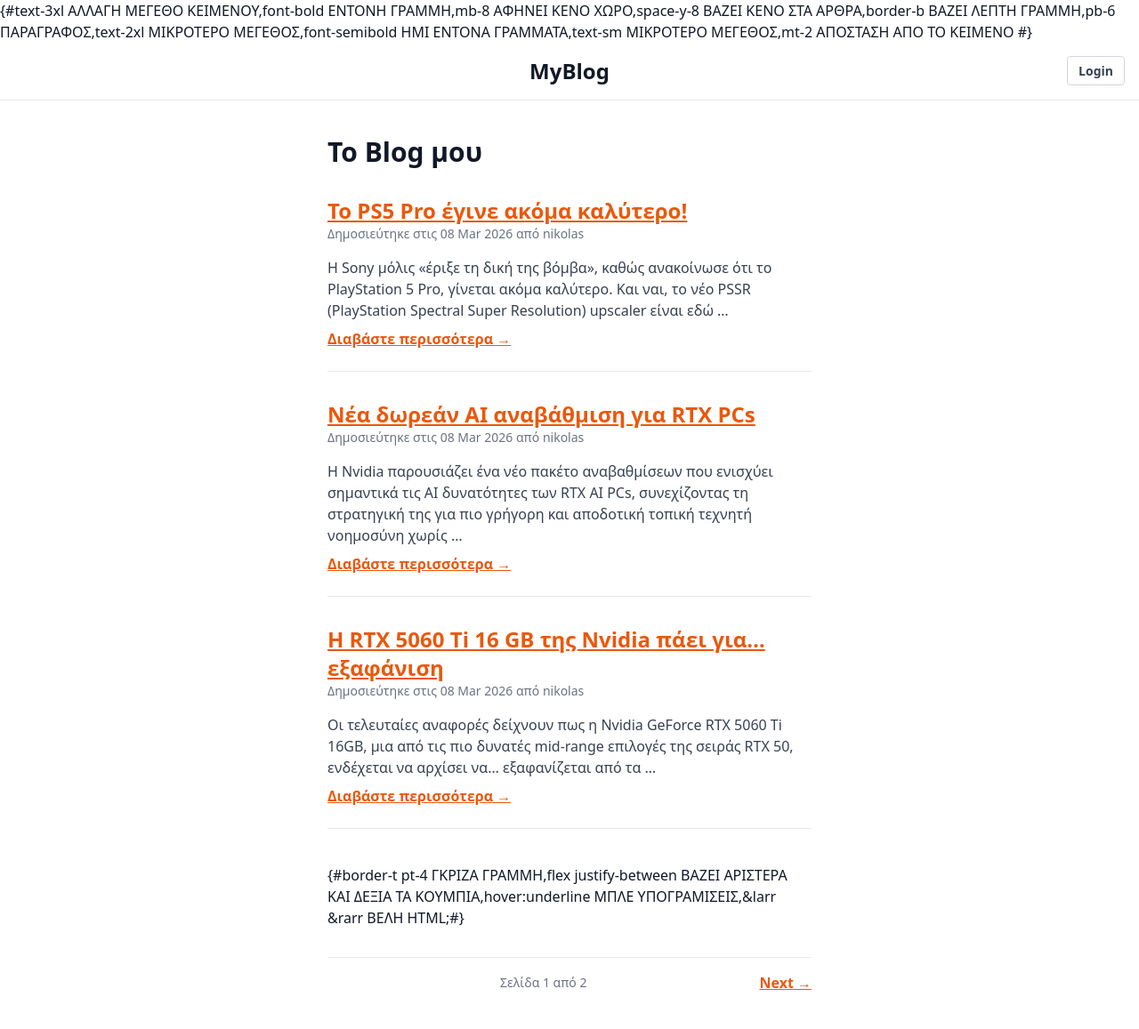
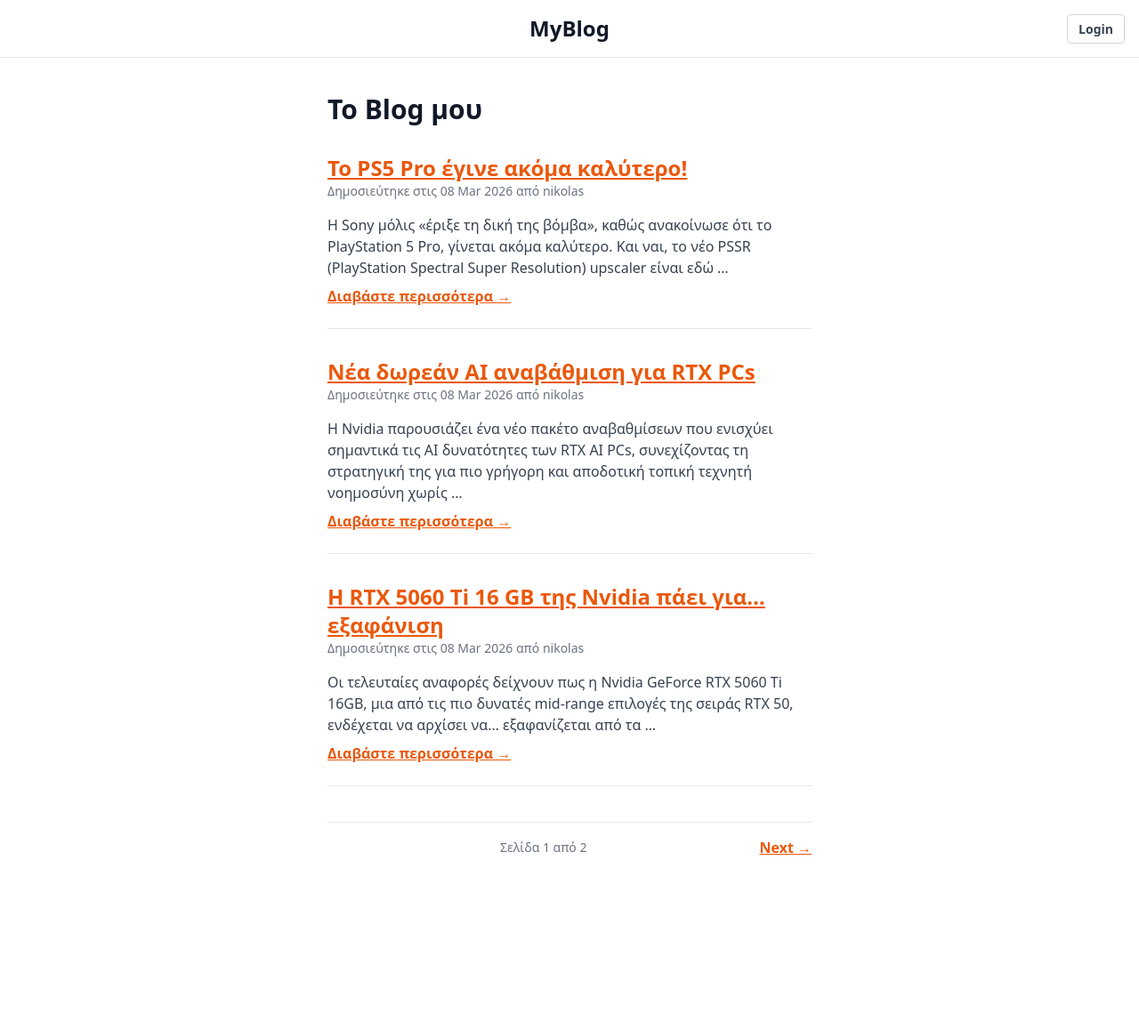
Before and after one commit to NickPante/Django-Blog, a Django app: page /blog/ in a window 1280 px wide. Shown: the whole page at 89% size. After the commit the page ends 961 px from the top, so only its background shows below. Run offline with Django 5.2, Linux system fonts and the light colour scheme; data comes from the database, SQL or seed files in the repository; parts of the project's set-up code (start-up, migrations or seed data) failed here and were passed over; some libraries are stand-ins or nearby versions.

Commit message:
Final cleanup

```diff
--- a/mysite/blog/templates/blog/post/list.html
+++ b/mysite/blog/templates/blog/post/list.html
@@ -1,6 +1,4 @@
-{#text-3xl ΑΛΛΑΓΗ ΜΕΓΕΘΟ ΚΕΙΜΕΝΟΥ,font-bold ΕΝΤΟΝΗ ΓΡΑΜΜΗ,mb-8 ΑΦΗΝΕΙ ΚΕΝΟ ΧΩΡΟ,space-y-8 ΒΑΖΕΙ ΚΕΝΟ ΣΤΑ ΑΡΘΡΑ,border-b
-ΒΑΖΕΙ ΛΕΠΤΗ ΓΡΑΜΜΗ,pb-6 ΠΑΡΑΓΡΑΦΟΣ,text-2xl ΜΙΚΡΟΤΕΡΟ ΜΕΓΕΘΟΣ,font-semibold ΗΜΙ ΕΝΤΟΝΑ ΓΡΑΜΜΑΤΑ,text-sm ΜΙΚΡΟΤΕΡΟ
-ΜΕΓΕΘΟΣ,mt-2 ΑΠΟΣΤΑΣΗ ΑΠΟ ΤΟ ΚΕΙΜΕΝΟ #}
+{# text-3xl ΑΛΛΑΓΗ ΜΕΓΕΘΟΥ ΚΕΙΜΕΝΟΥ, font-bold ΕΝΤΟΝΗ ΓΡΑΦΗ, mb-8 ΑΦΗΝΕΙ ΚΕΝΟ ΧΩΡΟ, space-y-8 ΒΑΖΕΙ ΚΕΝΟ ΣΤΑ ΑΡΘΡΑ, border-b ΒΑΖΕΙ ΛΕΠΤΗ ΓΡΑΜΜΗ, pb-6 ΠΑΡΑΓΡΑΦΟΣ, text-2xl ΜΙΚΡΟΤΕΡΟ ΜΕΓΕΘΟΣ, font-semibold ΗΜΙ-ΕΝΤΟΝΑ ΓΡΑΜΜΑΤΑ, text-sm ΜΙΚΡΟΤΕΡΟ ΜΕΓΕΘΟΣ, mt-2 ΑΠΟΣΤΑΣΗ ΑΠΟ ΤΟ ΚΕΙΜΕΝΟ #}
 {% extends "base.html" %}
 {% block title %}Το Blog μου{% endblock %}
 {% block content %}
--- a/mysite/blog/templates/blog/post/pagination.html
+++ b/mysite/blog/templates/blog/post/pagination.html
@@ -1,5 +1,4 @@
-{#flex items-center justify-between:ΕΥΘΥΓΡΑΜΙΖΕΙ ΚΑΙ ΑΦΗΝΕΙ ΚΕΝΟ,border-t border-gray-200 ΛΕΠΤΗ ΓΚΡΙ ΓΡΑΜΜΗ,px-4 py-3
-sm:px-6ΚΑΝΕΙ ΓΕΜΙΣΜΑ,ring-1 ring-inset ring-gray-300ΚΟΜΨΟ ΠΕΡΙΒΛΗΜΑ#}
+{# flex items-center justify-between: ΕΥΘΥΓΡΑΜΙΖΕΙ ΚΑΙ ΑΦΗΝΕΙ ΚΕΝΟ, border-t border-gray-200: ΛΕΠΤΗ ΓΚΡΙ ΓΡΑΜΜΗ, px-4 py-3 sm:px-6: ΚΑΝΕΙ ΓΕΜΙΣΜΑ, ring-1 ring-inset ring-gray-300: ΚΟΜΨΟ ΠΕΡΙΒΛΗΜΑ #}
 <nav class="flex items-center justify-between border-t border-gray-200 bg-white px-4 py-3 sm:px-6 mt-10"
     aria-label="Pagination">
     <div class="hidden sm:block">
--- a/mysite/blog/templates/pagination.html
+++ b/mysite/blog/templates/pagination.html
@@ -1,5 +1,4 @@
-{#border-t pt-4 ΓΚΡΙΖΑ ΓΡΑΜΜΗ,flex justify-between ΒΑΖΕΙ ΑΡΙΣΤΕΡΑ ΚΑΙ ΔΕΞΙΑ ΤΑ ΚΟΥΜΠΙΑ,hover:underline ΜΠΛΕ
-ΥΠΟΓΡΑΜΙΣΕΙΣ,&larr &rarr ΒΕΛΗ HTML;#}
+{# border-t pt-4 ΓΚΡΙΖΑ ΓΡΑΜΜΗ, flex justify-between ΒΑΖΕΙ ΑΡΙΣΤΕΡΑ ΚΑΙ ΔΕΞΙΑ ΤΑ ΚΟΥΜΠΙΑ, hover:underline ΜΠΛΕ ΥΠΟΓΡΑΜΜΙΣΕΙΣ, &larr; &rarr; ΒΕΛΗ HTML #}
 <div class="mt-8 flex justify-between items-center border-t pt-4">
 
     <div>
```
Also changed, not shown: 1 other file.
